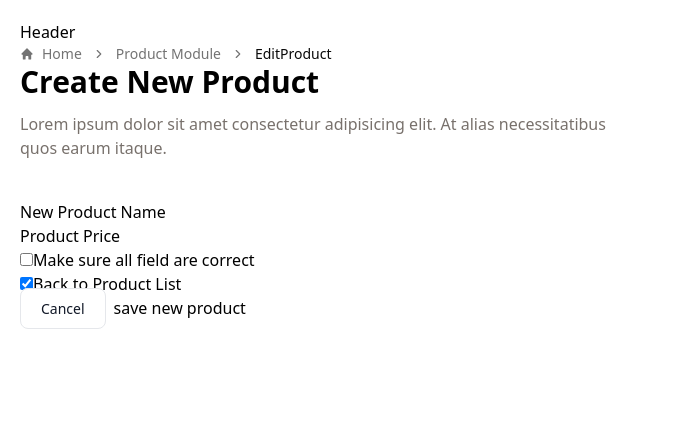
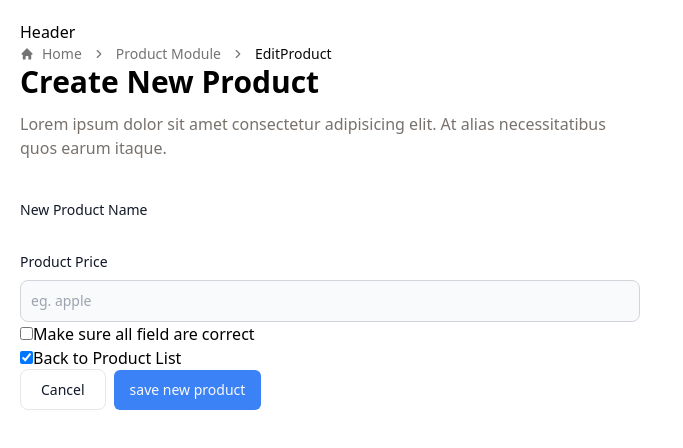
Before and after one commit to KyawThetHtwe5502/Voucher-app, a React (Vite) app: page /product/edit/1 in a window 1280 px wide. Shown: the top 448 px of the page, without its empty margins (0-683 px from the left). Built offline with nearby package versions, Linux system fonts and the light colour scheme; no server answers.

Commit message:
update ui for productcreatecard and edi

```diff
--- a/src/components/ProductCreateCard.tsx
+++ b/src/components/ProductCreateCard.tsx
@@ -1,5 +1,6 @@
 import {  useForm } from "react-hook-form"
 import { Link, useNavigate } from "react-router-dom";
+import { Button } from "./ui/button";
 
 const ProductCreateCard = () => {
     const {register, handleSubmit, formState: {errors}, reset} = useForm();
@@ -30,12 +31,21 @@ const ProductCreateCard = () => {
       </p>
       <form onSubmit={handleSubmit(handleCreateProduct)}>
         <div>
-            <label htmlFor="product_name">New Product Name</label>
+            <label htmlFor="product_name"  className={`block mb-2 text-sm font-medium ${
+              errors.product_name ? "text-red-500" : "text-gray-900"
+            } dark:text-white`}>New Product Name</label>
             <input  {...register("product_name",{
               required: true,
               minLength: 3,
               maxLength: 30
-            })} id="product_name" type="text" />
+            })} id="product_name" type="text" className={`bg-gray-50 border ${
+              errors.product_name
+                ? "border-red-500 focus:ring-red-500 focus:border-red-500"
+                : "border-gray-300 focus:ring-blue-500 focus:border-blue-500"
+            } text-gray-900 text-sm rounded-lg  block w-full p-2.5 dark:bg-gray-700 dark:border-gray-600 dark:placeholder-gray-400 dark:text-white dark:focus:ring-blue-500 dark:focus:border-blue-500`}
+            placeholder="eg. apple"
+
+ />
             {errors.product_name?.type === "required" && (<p className="text-red-500 mt-1 text-sm">
               Product name is required
             </p> )}
@@ -47,12 +57,20 @@ const ProductCreateCard = () => {
             </p>) }
         </div>
         <div>
-            <label htmlFor="price">Product Price</label>
+            <label htmlFor="price"  className={`block mb-2 text-sm font-medium ${
+              errors.price ? "text-red-500" : "text-gray-900"
+            } dark:text-white`}
+>Product Price</label>
             <input {...register("price",{
               required: true,
               min: 10,
               max: 1000
-            })} id="price" type="number" />
+            })} id="price" type="number"   className={`bg-gray-50 border ${
+              errors.price
+                ? "border-red-500 focus:ring-red-500 focus:border-red-500"
+                : "border-gray-300 focus:ring-blue-500 focus:border-blue-500"
+            } text-gray-900 text-sm rounded-lg  block w-full p-2.5 dark:bg-gray-700 dark:border-gray-600 dark:placeholder-gray-400 dark:text-white dark:focus:ring-blue-500 dark:focus:border-blue-500`}
+ />
             {errors.price?.type === "required" && (<p className="text-red-500 mt-1 text-sm">
               Price is required
             </p> )}
@@ -64,8 +82,8 @@ const ProductCreateCard = () => {
             </p>) }
         </div>
         <div>
-            <input {...register("all_corret")} required id="all_corret" type="checkbox" />
-            <label htmlFor="all_corret">Make sure all field are correct</label>
+            <input {...register("all_correct")} required id="all_correct" type="checkbox" />
+            <label htmlFor="all_correct">Make sure all field are correct</label>
         </div>
         <div>
             <input {...register("back_to_product_list")} required id="back_to_product_list" type="checkbox" />
@@ -77,9 +95,9 @@ const ProductCreateCard = () => {
         >
           Cancel
         </Link>
-        <button>
+        <Button className="bg-blue-500">
             save new product
-        </button>
+        </Button>
       </form>
     </div>
   )
--- a/src/components/ProductEditCard.tsx
+++ b/src/components/ProductEditCard.tsx
@@ -2,12 +2,13 @@ import { useForm } from "react-hook-form"
 import { Link, useNavigate, useParams } from "react-router-dom"
 import useSWR from "swr";
 import { Product } from "./ProductList";
+import { Button } from "./ui/button";
 const fetcher = (url: string):Promise<Product> => fetch(url).then((res) => res.json());
 
 const ProductEditCard = () => {
     const {id} = useParams()
     const nav = useNavigate()
-    const {data,isLoading } = useSWR(`http://localhost:5000/products/${id}`,fetcher)
+    const {data } = useSWR(`http://localhost:5000/products/${id}`,fetcher)
     const {register, handleSubmit, formState: {errors}, reset} = useForm()
     const handleEditProduct = async (data:any) => {
         await fetch(`http://localhost:5000/products/${id}`,{
@@ -36,7 +37,9 @@ const ProductEditCard = () => {
       </p>
       <form onSubmit={handleSubmit(handleEditProduct)}>
         <div>
-            <label htmlFor="product_name">New Product Name</label>
+            <label htmlFor="product_name" className={`block mb-2 text-sm font-medium ${
+              errors.product_name ? "text-red-500" : "text-gray-900"
+            } dark:text-white`}>New Product Name</label>
             <input {...register("product_name",{
               required: true,
               minLength: 3,
@@ -53,11 +56,18 @@ const ProductEditCard = () => {
             </p>) }
         </div>
         <div>
-            <label htmlFor="price">Product Price</label>
+            <label htmlFor="price" className={`block mb-2 text-sm font-medium ${
+              errors.price ? "text-red-500" : "text-gray-900"
+            } dark:text-white`}>Product Price</label>
             <input {...register("price",{
               required: true,
               min: 10,
-              max: 1000})} id="price" type="number" defaultValue={data?.price} />
+              max: 1000})} id="price" type="number" defaultValue={data?.price} className={`bg-gray-50 border ${
+                errors.price
+                  ? "border-red-500 focus:ring-red-500 focus:border-red-500"
+                  : "border-gray-300 focus:ring-blue-500 focus:border-blue-500"
+              } text-gray-900 text-sm rounded-lg  block w-full p-2.5 dark:bg-gray-700 dark:border-gray-600 dark:placeholder-gray-400 dark:text-white dark:focus:ring-blue-500 dark:focus:border-blue-500`}
+              placeholder="eg. apple" />
             {errors.price?.type === "required" && (<p className="text-red-500 mt-1 text-sm">
               Price is required
             </p> )}
@@ -69,8 +79,8 @@ const ProductEditCard = () => {
             </p>) }
         </div>
         <div>
-            <input {...register("all_corret")} id="all_corret" required type="checkbox"  />
-            <label htmlFor="all_corret">Make sure all field are correct</label>
+            <input {...register("all_correct")} id="all_correct" required type="checkbox"  />
+            <label htmlFor="all_correct">Make sure all field are correct</label>
         </div>
         <div>
             <input {...register("back_to_product_list")} id="back_to_product_list" type="checkbox" required checked />
@@ -82,9 +92,9 @@ const ProductEditCard = () => {
         >
           Cancel
         </Link>
-        <button>
+        <Button className="bg-blue-500">
             save new product
-        </button>
+        </Button>
       </form>
     </div>
   )
```
